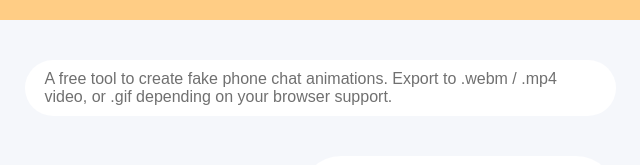
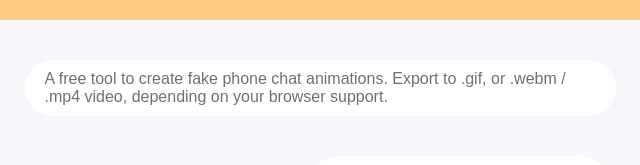
Before and after one commit to williamforster/chat-animator, a plain HTML site: page index.html in a window 1280 px wide. Shown: the top 165 px of the page, 160-800 px from the left. Drawn offline with Linux system fonts and the light colour scheme.

Commit message:
Make description clearer

```diff
--- a/index.html
+++ b/index.html
@@ -14,7 +14,7 @@
             <div id="description">
                 <h1>Chat-Animator</h1>
                 <p>A free tool to create fake phone chat animations.
-                    Export to .webm / .mp4 video, or .gif depending on your browser support.</p>
+                    Export to .gif, or .webm / .mp4 video, depending on your browser support.</p>
             </div>
             <table>
                 <tr>
```
